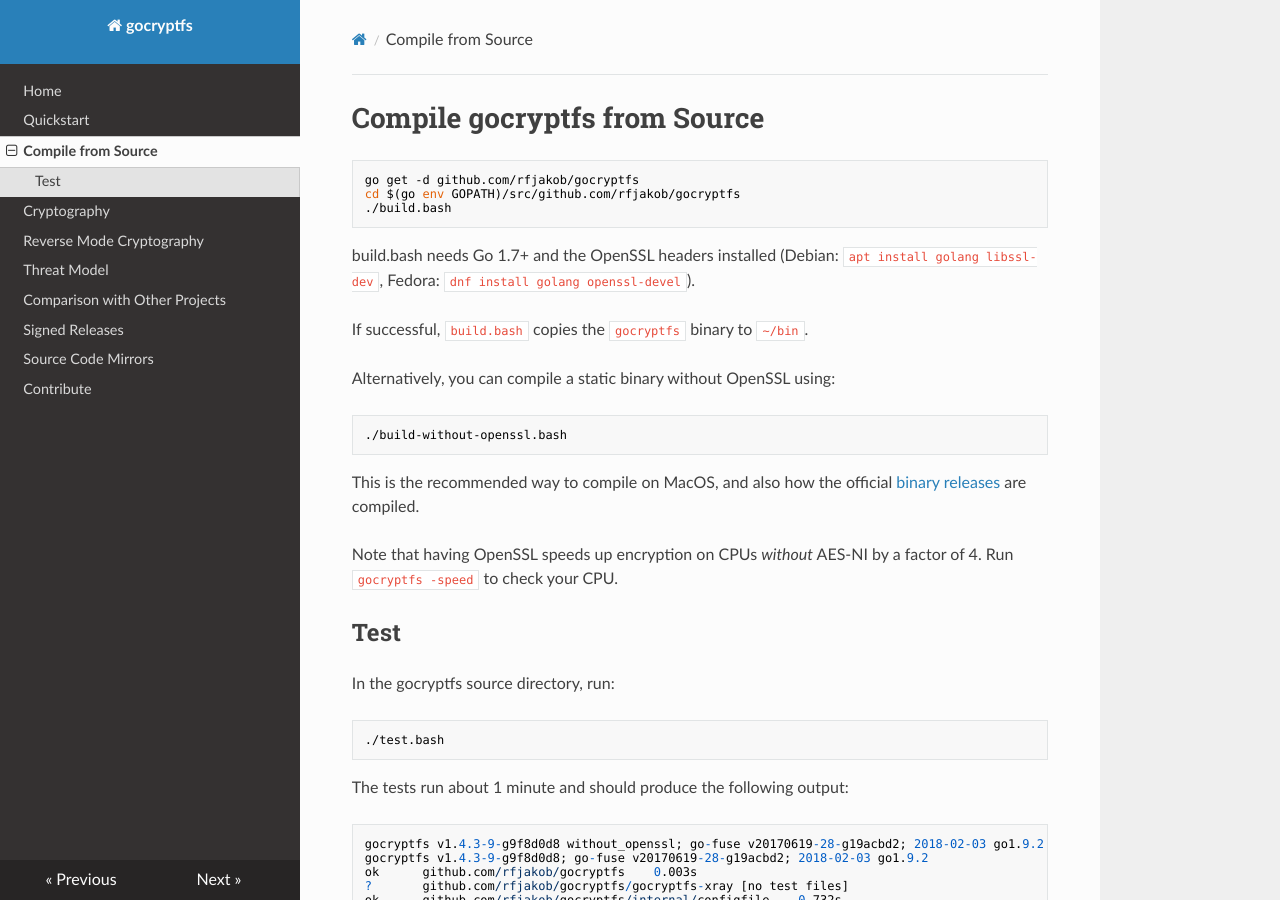
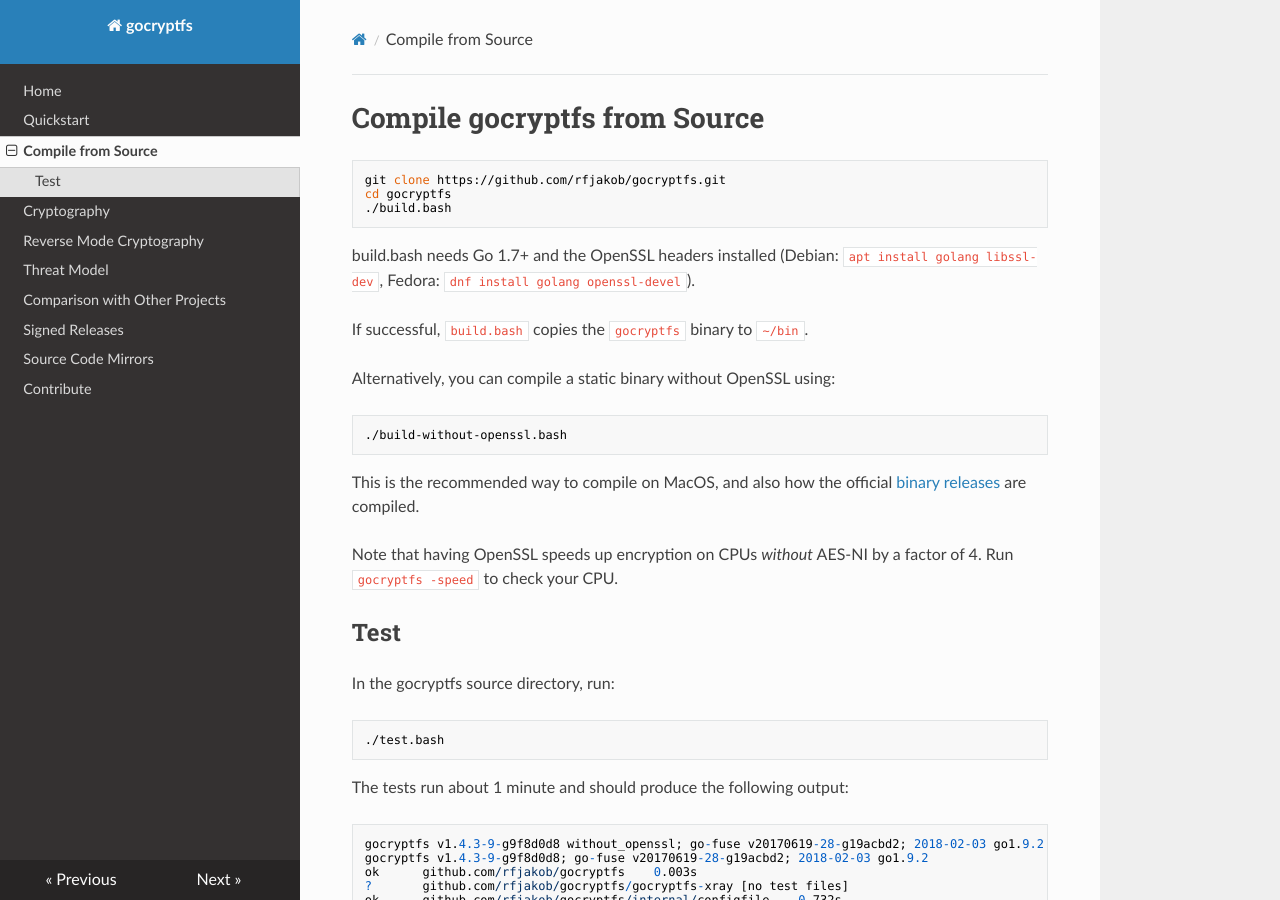
Before and after one commit to rfjakob/gocryptfs-website, an MkDocs documentation site: the page built from docs/compile.md, in a window 1280 px wide and 900 px high. Built offline with MkDocs 1.6.1, drawn with Linux system fonts in a browser that asks for light colours; nearby versions of some CDN libraries; old or Windows-style settings are respelled for this version of MkDocs.

Commit message:
compile.md: fix instructions for Go 1.13+
"go get -d" does not download to GOPATH/src anymore:
https://github.com/golang/go/issues/31529

Use explicit "git clone" to the current directory as suggested
in https://github.com/golang/go/issues/31529#issuecomment-484920157 .

Fixes https://github.com/rfjakob/gocryptfs/issues/553

```diff
--- a/docs/compile.md
+++ b/docs/compile.md
@@ -1,8 +1,8 @@
 Compile gocryptfs from Source
 =============================
 
-	go get -d github.com/rfjakob/gocryptfs
-	cd $(go env GOPATH)/src/github.com/rfjakob/gocryptfs
+	git clone https://github.com/rfjakob/gocryptfs.git
+	cd gocryptfs
 	./build.bash
 
 build.bash needs Go 1.7+ and the OpenSSL headers installed
```
